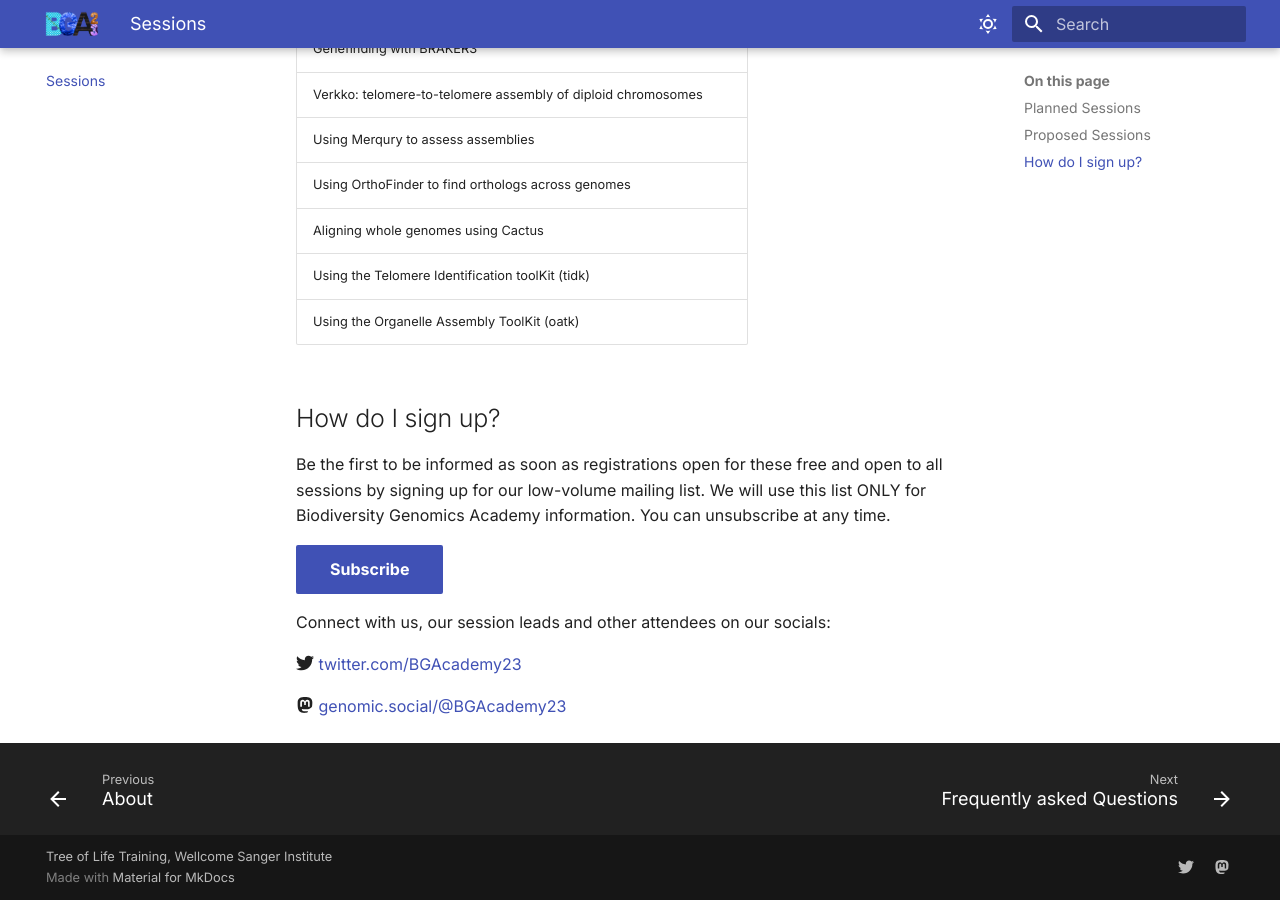
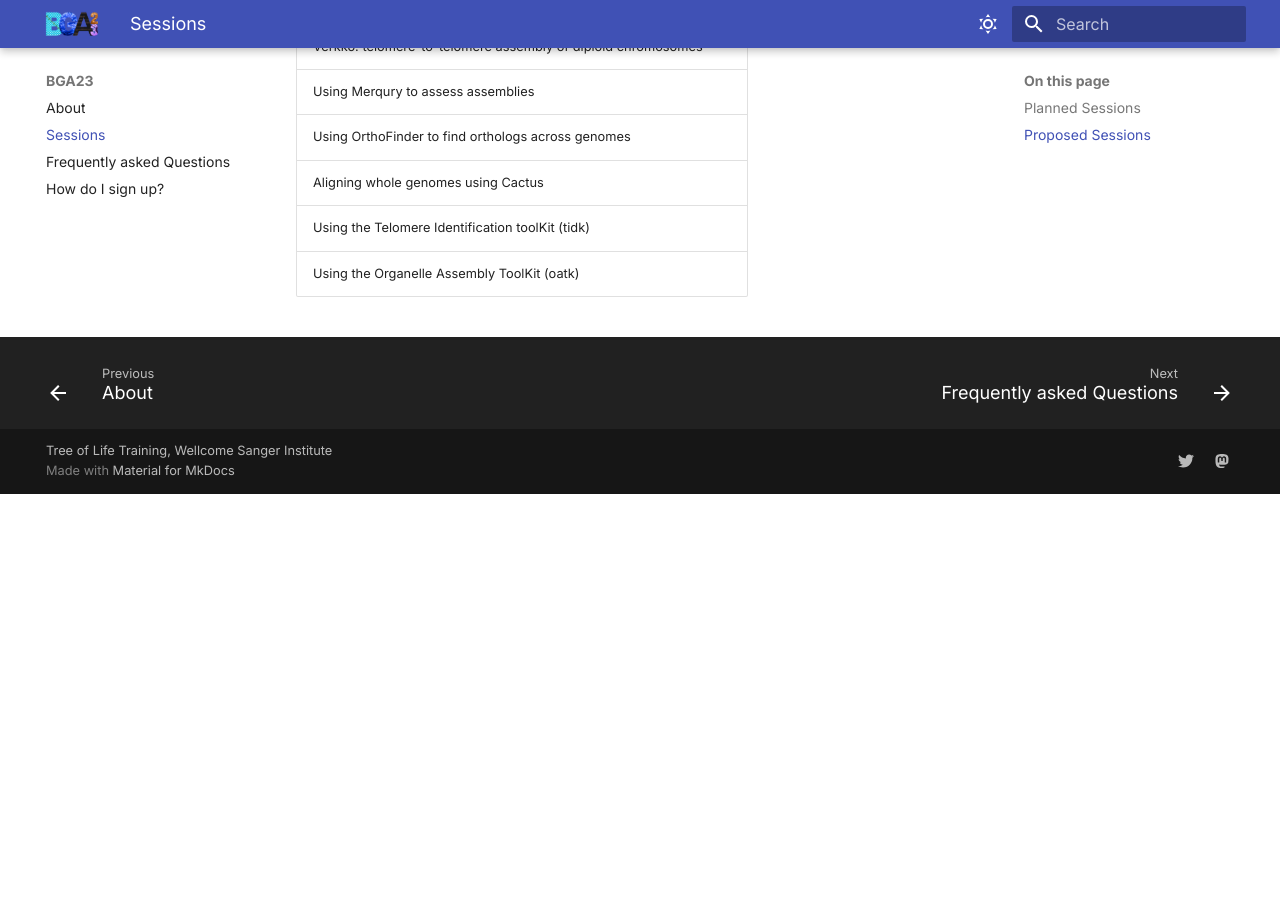
Before and after one commit to tol-training/tol-training.github.io, an MkDocs documentation site: the page built from docs/sessions.md, in a window 1280 px wide and 900 px high, scrolled down 1973 px. Built offline with MkDocs 1.6.1 and Material for MkDocs 9.7.7, drawn with Linux system fonts in a browser that asks for light colours; after the commit the page ends 2467 px from its top, so only the background shows below that.

Commit message:
split signup and add side navigation

```diff
--- a/docs/sessions.md
+++ b/docs/sessions.md
@@ -51,15 +51,3 @@ This is not an exhaustive list, so any other related topics are also welcome. If
 | Aligning whole genomes using Cactus |
 | Using the Telomere Identification toolKit (tidk) |
 | Using the Organelle Assembly ToolKit (oatk) |
-
-## How do I sign up?
-
-Be the first to be informed as soon as registrations open for these free and open to all sessions by signing up for our low-volume mailing list. We will use this list ONLY for Biodiversity Genomics Academy information. You can unsubscribe at any time.
-
-[Subscribe](https://tinyletter.com/bgacademy23){ :target="_blank" .md-button .md-button--primary }
-
-Connect with us, our session leads and other attendees on our socials:
-
-:fontawesome-brands-twitter: [twitter.com/BGAcademy23](https://twitter.com/BGAcademy23){:target="_blank"}
-
-:fontawesome-brands-mastodon: [genomic.social/@BGAcademy23](https://genomic.social/@BGAcademy23){:target="_blank"}<a rel="me" href="https://genomic.social/@BGAcademy23"></a>
--- a/mkdocs.yml
+++ b/mkdocs.yml
@@ -8,6 +8,7 @@ nav:
     - index.md
     - sessions.md
     - faq.md
+    - signup.md
 
 theme:
     name: material
@@ -34,7 +35,7 @@ theme:
         - content.code.annotate
         - content.code.copy
         - navigation.footer
-        - navigation.tabs
+        # - navigation.tabs
         - navigation.top
         - navigation.tracking
         - search.highlight
```
Also changed, not shown: docs/faq.md (+3 -0 lines), docs/index.md (+1 -1 lines), docs/signup.md (added, +15 -0 lines).
